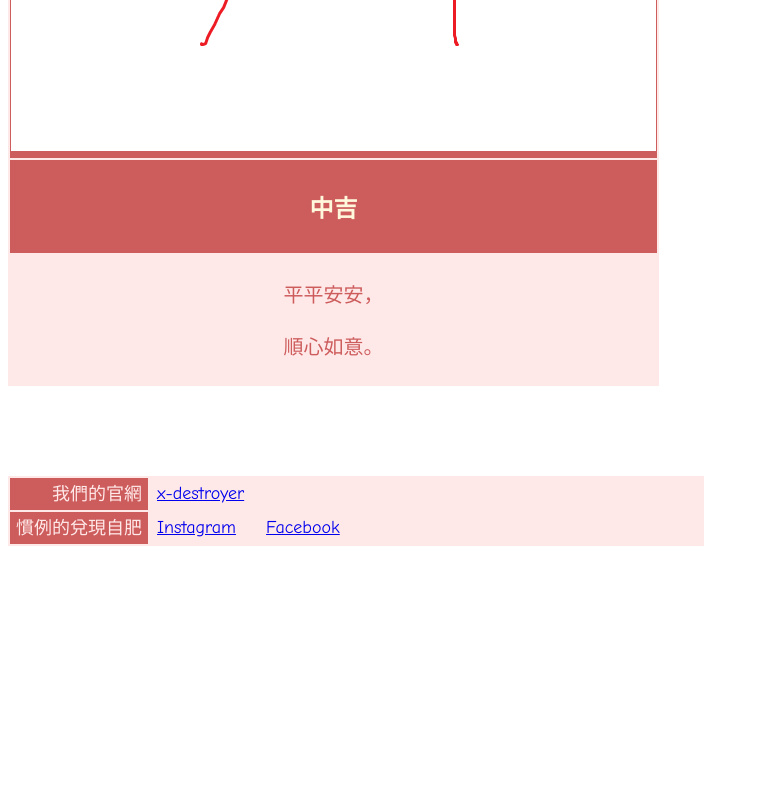
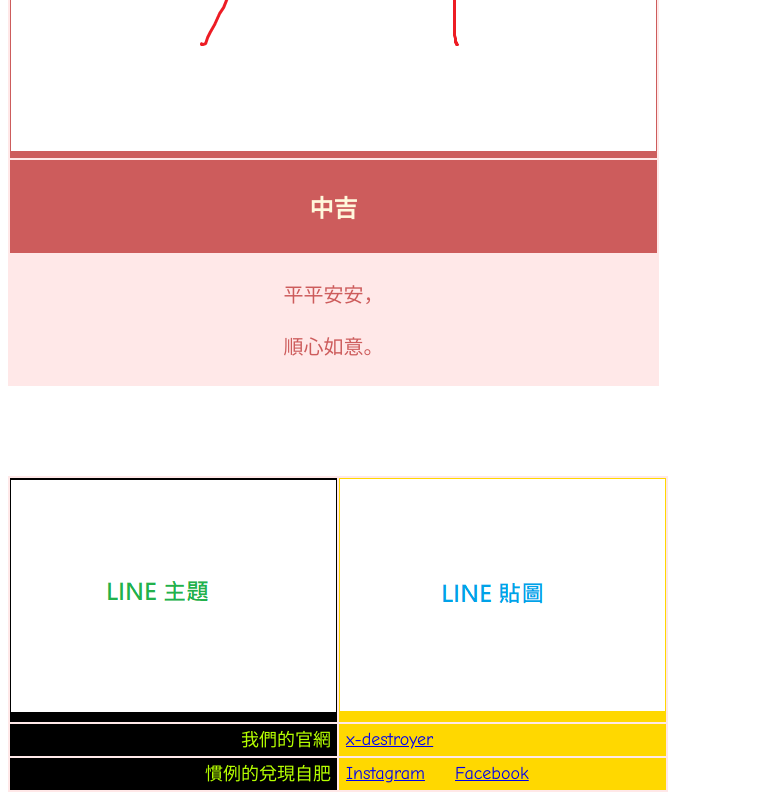
Before and after one commit to XDestroyer2015/XDestroyer2015.github.io, a plain HTML site: page index.html in a window 1280 px wide. Shown: the part 409-1209 px from the top of the page, without its empty margins (0-759 px from the left). Before the commit the page ends 963 px from the top, so only its background shows below. Drawn offline with Linux system fonts and the light colour scheme.

Commit message:
Add files via upload

```diff
--- /dev/null
+++ b/fuctyugdiuadfh.js
@@ -0,0 +1,19 @@
+// 顯示讀取遮罩
+function ShowProgressBar() {
+    displayProgress();
+}
+// 隱藏讀取遮罩
+function HideProgressBar() {
+    var progress = $('#divProgress');
+    progress.hide();
+}
+// 顯示讀取畫面
+function displayProgress() {
+    var progress = $('#divProgress');
+    progress.show();
+}
+//取亂數
+function getRandomSentence(x) {
+    var index = Math.floor(Math.random() * x);
+    return index;
+}
--- a/index.html
+++ b/index.html
@@ -4,54 +4,12 @@
     <meta charset="utf-8" />
     <meta http-equiv="X-UA-Compatible" content="IE=edge">
     <title>來抽個好籤吧！</title>
-    <style>
-        table {
-            text-align: center;
-            font-size: 20px;
-            border: 0px;
-            color: #cd5c5c;
-            background-color: #FFE8E8;
-            font-family: 'Noto Sans TC', 'DFKai-SB', Arial, sans-serif;
-        }
-
-        thead, th {
-            background-color: #cd5c5c;
-            font-size: 24px;
-            color: #fff8dc;
-        }
-
-        .tD2 {
-            line-height: 30px;
-            font-size: 18px;
-            border: 0px;
-            color: #FFE8E8;
-            background-color: #cd5c5c;
-            font-family: 'Noto Sans TC', 'DFKai-SB', Arial, sans-serif;
-            text-align: right;
-        }
-
-        .tD3 {
-            width: 80%;
-            line-height: 30px;
-            font-size: 18px;
-            border: 0px;
-            color: #cd5c5c;
-            background-color: #FFE8E8;
-            font-family: 'Apple Chancery', 'Comic Sans MS', Arial, sans-serif;
-            text-align: left;
-        }
-    </style>
-
+    <link href="tabsueydjw.css" rel="stylesheet" type="text/css" />
+    <script src="fuctyugdiuadfh.js"></script>
 </head>
 <body>
     <div>
         <script language="javascript">
-
-            function getRandomSentence(x) {
-                var index = Math.floor(Math.random() * x);
-                return index;
-            }
-
             var index = getRandomSentence(4);
             var blessTitle = ['末吉', '小吉', '中吉', '大吉'];
             var blessings = ['<br/>或許有不如意，<br/><br/>但終能順利解決。<br/><br/>平平安安就是福。',
@@ -59,7 +17,7 @@
                 '<br/>平平安安，<br/><br/>順心如意。',
                 '<br/>將有好事降臨！<br/><br/>快樂的度過每一天吧！'];
 
-            document.write("<table><thead><tr><th><img src='" + index + ".png'/></th></tr>");
+            document.write("<table><thead><tr><th><img src='picdjfsiodj/" + index + ".png'/></th></tr>");
 
             index = getRandomSentence(4);
             document.write("<tr><th><br/>" + blessTitle[index] + "<br/><br/></th></tr></thead><tbody></tr><td>" + blessings[index] + "<br/><br/></td></tr></tbody></table>");
@@ -70,6 +28,18 @@
         <br />
         <br />
         <table>
+            <tr>
+                <td class="tD2">
+                    <a href="https://line.me/S/shop/theme/detail?id=5ef4366b-09c5-452c-8de3-e7d113066379&lang=zh-Hant&ref=gnsh_themeDetail">
+                        <img src='picdjfsiodj/theme.png'/>
+                    </a>
+                </td>
+                <td class="tD3">
+                    <a href="https://store.line.me/stickershop/product/18113406">
+                        <img src='picdjfsiodj/sticker.png' />
+                    </a>
+                </td>
+            </tr>
             <tr>
                 <td class="tD2">
                     &nbsp;我們的官網&nbsp;
--- /dev/null
+++ b/tabsueydjw.css
@@ -0,0 +1,33 @@
+table {
+    text-align: center;
+    font-size: 20px;
+    border: 0px;
+    color: #cd5c5c;
+    background-color: #FFE8E8;
+    font-family: 'Noto Sans TC', 'DFKai-SB', Arial, sans-serif;
+}
+
+thead, th {
+    background-color: #cd5c5c;
+    font-size: 24px;
+    color: #fff8dc;
+}
+
+.tD2 {
+    line-height: 30px;
+    font-size: 18px;
+    color: #b6ff00;
+    background-color: #000000;
+    font-family: 'Noto Sans TC', 'DFKai-SB', Arial, sans-serif;
+    text-align: right;
+}
+
+.tD3 {
+    max-width: 350px;
+    line-height: 30px;
+    font-size: 18px;
+    border: 0px;
+    background-color: #ffd800;
+    font-family: 'Apple Chancery', 'Comic Sans MS', Arial, sans-serif;
+    text-align: left;
+}
```
Also changed, not shown: picdjfsiodj/0.png (added), picdjfsiodj/1.png (added), picdjfsiodj/2.png (added), picdjfsiodj/3.png (added), picdjfsiodj/drawLots.gif (added), picdjfsiodj/sticker.png (added), picdjfsiodj/theme.png (added).
